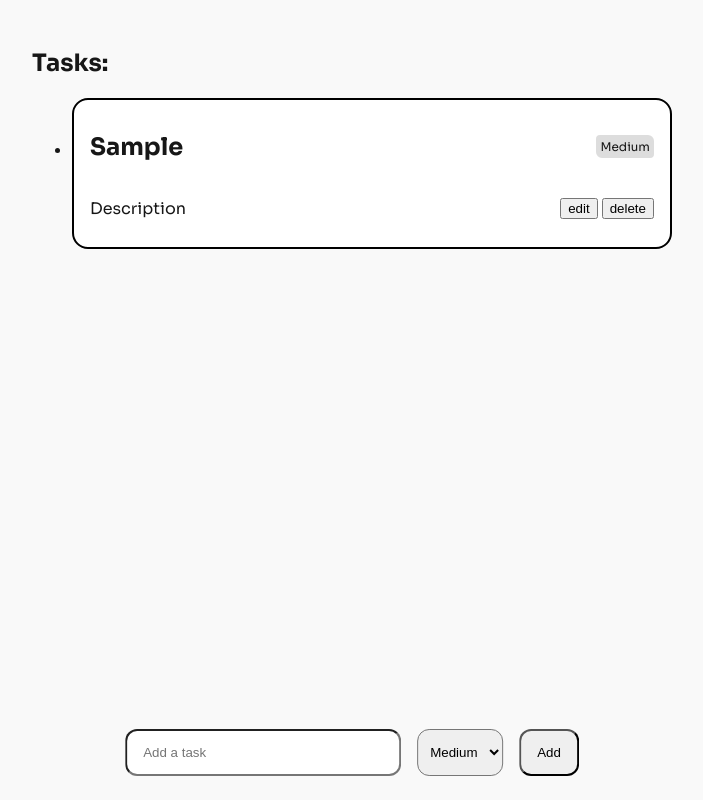
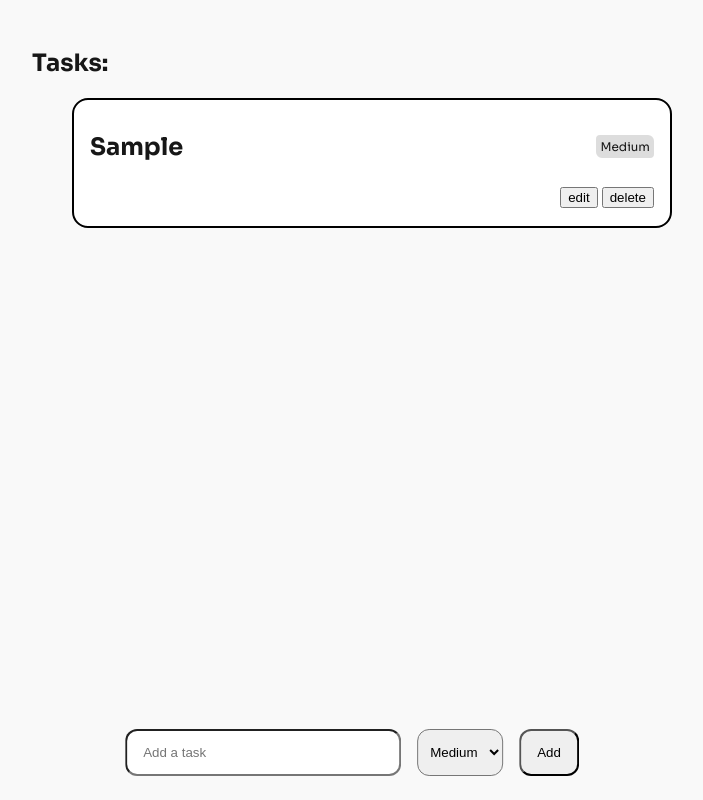
Before and after one commit to victorbruce/task-tracker, a React (Vite) app: page / in a window 1280 px wide. Both pictures are taken after typing "Sample" into the empty fields and a click on the button "Add". Shown: the whole page, without its empty margins (288-991 px from the left). Built offline with nearby package versions, Linux system fonts and the light colour scheme.

Commit message:
refactor(Task): render the description value when set

```diff
--- a/src/components/Task/Task.module.css
+++ b/src/components/Task/Task.module.css
@@ -3,6 +3,7 @@
   border: 2px solid #000;
   background-color: #fff;
   border-radius: 16px;
+  list-style: none;
 }
 
 .taskHeader {
--- a/src/components/Task/index.tsx
+++ b/src/components/Task/index.tsx
@@ -1,8 +1,12 @@
 import style from "./Task.module.css";
+import EditTaskModal from "../EditTaskModal";
 import { ITask, useTaskContext } from "../../context/TaskContext";
+import { useState } from "react";
 
 const Task = ({ task }: { task: ITask }) => {
   const { deleteTask } = useTaskContext();
+  const [isModalOpen, setIsModalOpen] = useState(false);
+
   return (
     <li className={style.task} data-testid="task">
       <div className={style.taskHeader}>
@@ -10,14 +14,23 @@ const Task = ({ task }: { task: ITask }) => {
         <span>{task.priority}</span>
       </div>
       <div className={style.taskBody}>
-        <p>Description</p>
+        <p>{task.description || ''}</p>
         <div className={style.actionBtns}>
-          <button>edit</button>
+          <button onClick={() => setIsModalOpen(true)} aria-label="Edit Task">
+            edit
+          </button>
           <button onClick={() => deleteTask(task.id)} aria-label="Delete Task">
             delete
           </button>
         </div>
       </div>
+      {isModalOpen && (
+        <EditTaskModal
+          isOpen={isModalOpen}
+          onClose={setIsModalOpen}
+          task={task}
+        />
+      )}
     </li>
   );
 };
```
